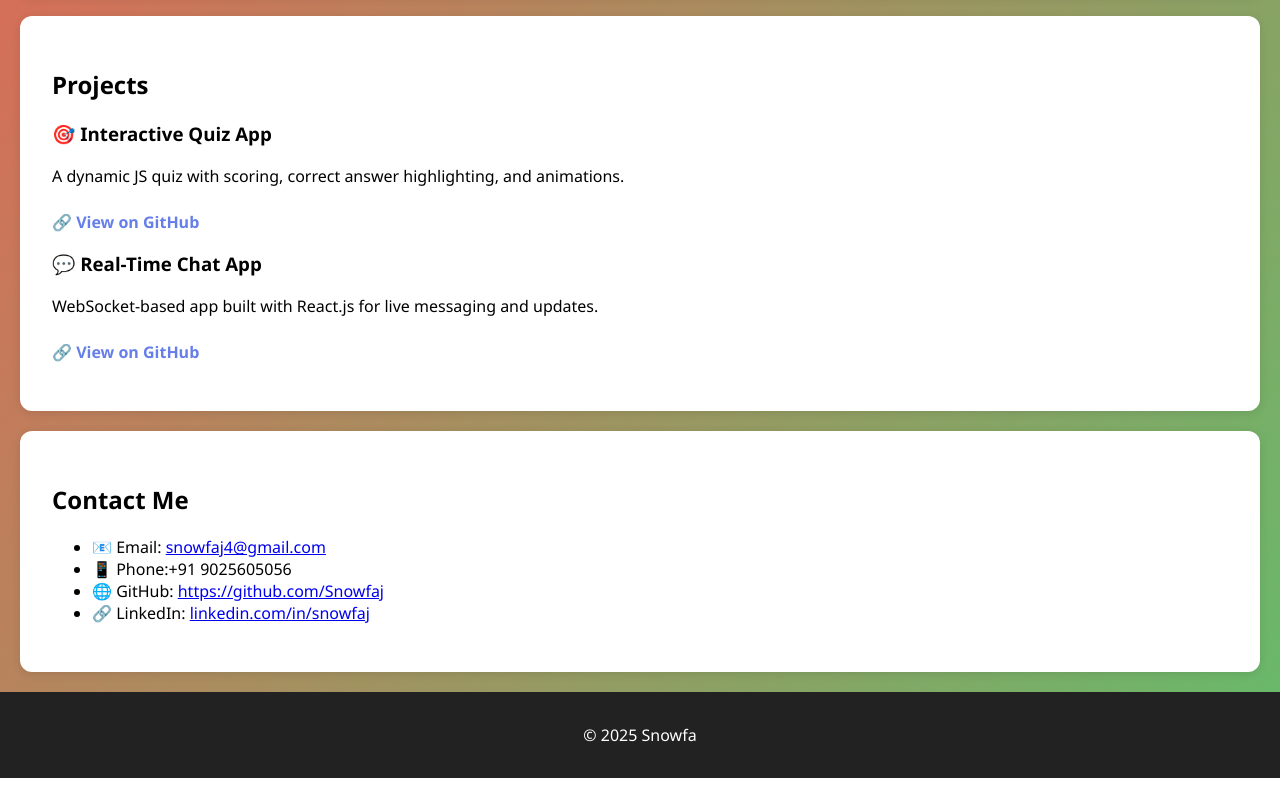
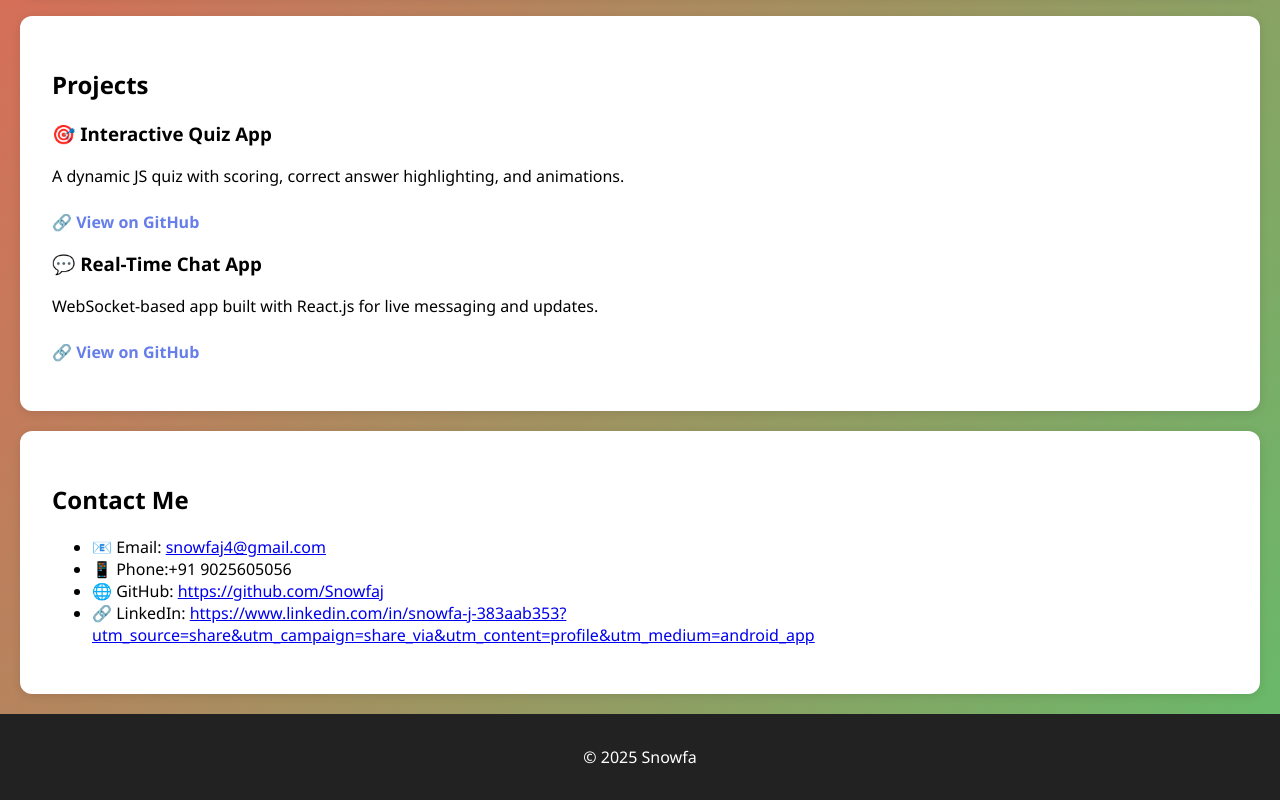
Before and after one commit to Snowfaj/Portfolio-website-, a plain HTML site: page index.html in a window 1280 px wide. Shown: the part 961-1761 px from the top of the page. Before the commit the page ends 1739 px from the top, so only its background shows below. Drawn offline with Linux system fonts and the light colour scheme.

Commit message:
Update index.html

```diff
--- a/index.html
+++ b/index.html
@@ -59,7 +59,7 @@
   <li>📧 Email: <a href="mailto:y">snowfaj4@gmail.com</a></li>
   <li>📱 Phone:+91 9025605056</li>
   <li>🌐 GitHub: <a href="https://github.com/Snowfaj">https://github.com/Snowfaj</a></li>
-  <li>🔗 LinkedIn: <a href="https://www.linkedin.com/in/snowfa-j-383aab353?utm_source=share&utm_campaign=share_via&utm_content=profile&utm_medium=android_app ">linkedin.com/in/snowfaj</a></li>
+  <li>🔗 LinkedIn: <a href="https://www.linkedin.com/in/snowfa-j-383aab353?utm_source=share&utm_campaign=share_via&utm_content=profile&utm_medium=android_app">https://www.linkedin.com/in/snowfa-j-383aab353?utm_source=share&utm_campaign=share_via&utm_content=profile&utm_medium=android_app</a></li>
 </ul>
   </section>
 
```
